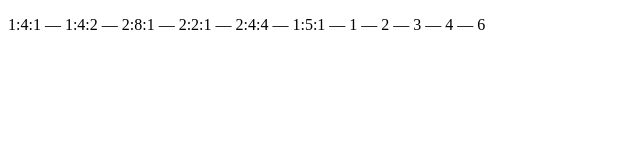
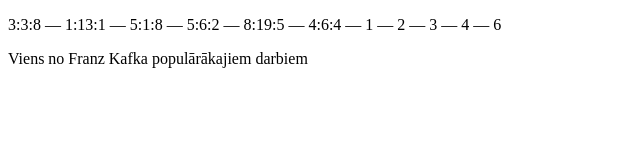
Before and after one commit to appleMuncher888/cypher_pzIe2, a plain HTML site: page index.html in a window 1280 px wide. Shown: the whole page, without its empty margins (0-640 px from the left). Drawn offline with Linux system fonts and the light colour scheme.

Commit message:
Update index.html

```diff
--- a/index.html
+++ b/index.html
@@ -1,6 +1,7 @@
 <!DOCTYPE html>
 <html>
 <body>
-<p>1:4:1 &mdash; 1:4:2 &mdash; 2:8:1 &mdash; 2:2:1 &mdash; 2:4:4 &mdash; 1:5:1 &mdash; 1 &mdash; 2 &mdash; 3 &mdash; 4 &mdash; 6</p>
+<p>3:3:8 &mdash; 1:13:1 &mdash; 5:1:8 &mdash; 5:6:2 &mdash; 8:19:5 &mdash; 4:6:4 &mdash; 1 &mdash; 2 &mdash; 3 &mdash; 4 &mdash; 6</p>
+  <p>Viens no Franz Kafka populārākajiem darbiem</p>
 </body>
 </html>
```
